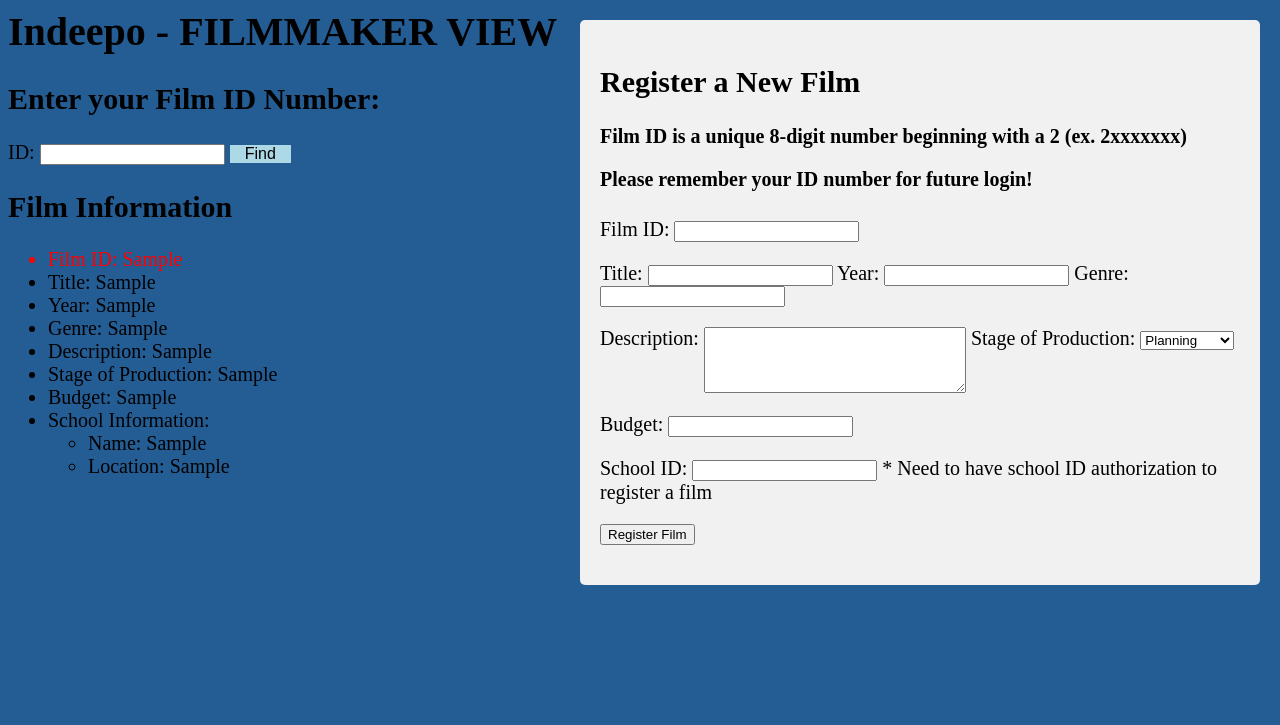
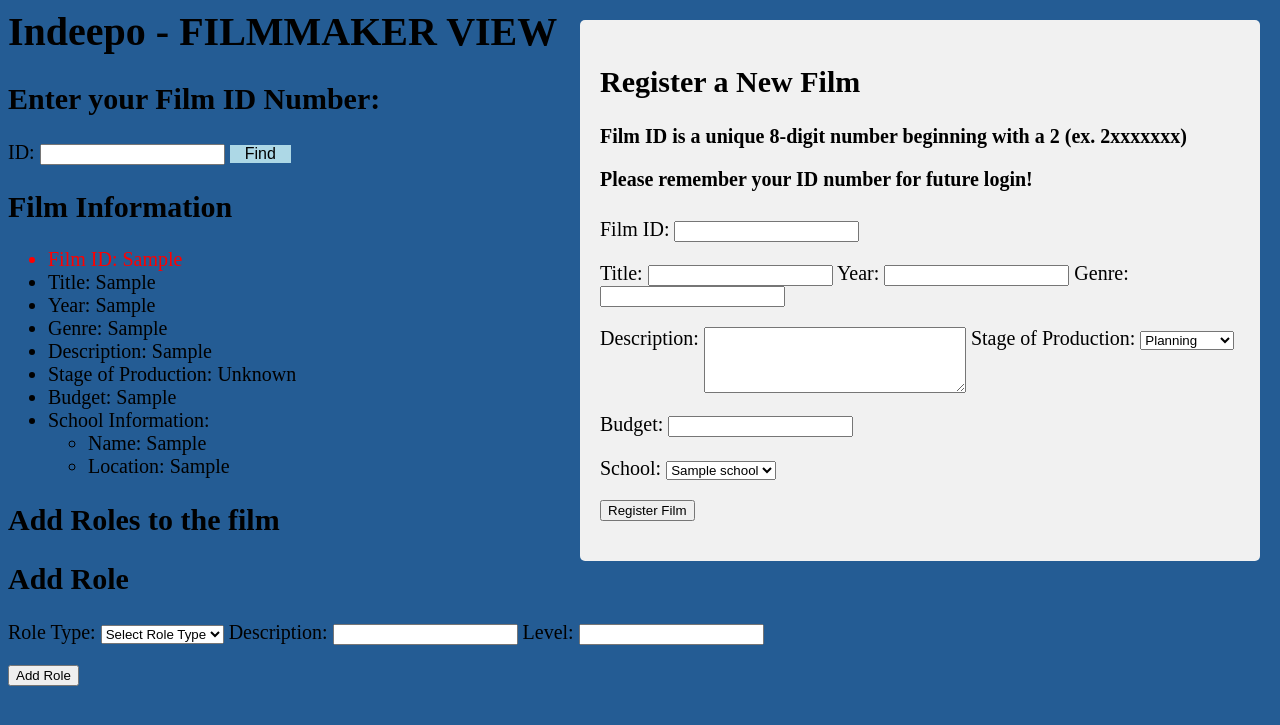
Before and after one commit to katiewimmer/indeepo, a Python web app: template templates/filmmaker.html in a window 1280 px wide. Shown: the top 725 px of the page. Run offline with Jinja, Linux system fonts and the light colour scheme; the template is opened without the code that fills it: most values are stand-ins (such as "Sample title", 1, 10 or a date in 2020).

Commit message:
filmmaker registration working, add role done

```diff
--- a/templates/filmmaker.html
+++ b/templates/filmmaker.html
@@ -24,7 +24,17 @@
         <li>Year: {{ film_info[2] }}</li>
         <li>Genre: {{ film_info[3] }}</li>
         <li>Description: {{ film_info[4] }}</li>
-        <li>Stage of Production: {{ film_info[5] }}</li>
+        <li>Stage of Production:
+            {% if film_info[5] == 0 %}
+            Planning
+            {% elif film_info[5] == 1 %}
+            Being Made
+            {% elif film_info[5] == 2 %}
+            Made
+            {% else %}
+            Unknown
+            {% endif %}
+        </li>
         <li>Budget: {{ film_info[6] }}</li>
 
         {% if school_info %}
@@ -59,13 +69,14 @@
             <input type="text" id="genre" name="genre" required>
             <p></p>
             <label for="description">Description:</label>
-            <textarea id="description" name="description" rows="4" cols="30" style="vertical-align: top;" required></textarea>
+            <textarea id="description" name="description" rows="4" cols="30" style="vertical-align: top;"
+                required></textarea>
 
             <label for="stageOfProduction">Stage of Production:</label>
             <select id="stageOfProduction" name="stageOfProduction" required>
-            <option value="Planning">Planning</option>
-            <option value="Being Made">Being Made</option>
-            <option value="Made">Made</option>
+                <option value="0">Planning</option>
+                <option value="1">Being Made</option>
+                <option value="2">Made</option>
             </select>
 
             <p></p>
@@ -74,8 +85,15 @@
 
             <!-- New fields for School ID -->
             <p></p>
-            <label for="schoolID">School ID:</label>
-            <input type="text" id="schoolID" name="schoolID" required> * Need to have school ID authorization to register a film
+            <label for="schoolSelect">School:</label>
+            <select id="schoolSelect" name="schoolSelect" required>
+                {% for school in all_schools %}
+                <option value="{{ school[0] }}">{{ school[1] }}</option>
+                {% endfor %}
+            </select>
+
+            <!-- Hidden field to store the school ID -->
+            <input type="hidden" id="schoolID" name="schoolID">
 
             <p></p>
             <input type="submit" value="Register Film">
@@ -85,7 +103,92 @@
             {% endif %}
         </form>
 
+        <!-- JavaScript to update the hidden 'schoolID' field -->
+        <script>
+            document.getElementById('schoolSelect').addEventListener('change', function () {
+                // Set the hidden field value to the selected school ID
+                document.getElementById('schoolID').value = this.value;
+            });
+        </script>
     </div>
+    </div>
+    {% if film_info %}
+    <h2>Add Roles to the film</h2>
+    <div class="role-addition-form">
+        <h2>Add Role</h2>
+        <form action="/add_role" method="POST">
+            <label for="roleType">Role Type:</label>
+                <select id="roleType" name="roleType" required>
+                    <option value="" disabled selected>Select Role Type</option>
+                    <option value="Director">Director</option>
+                    <option value="Actor">Actor</option>
+                    <option value="Producer">Producer</option>
+                    <option value="Crew Member">Crew Member</option>
+                </select>
+
+            <label for="description">Description:</label>
+            <input type="text" id="description" name="description" required>
+
+            <label for="level">Level:</label>
+            <input type="number" id="level" name="level" required>
+
+            <!-- Additional fields for Director -->
+            <div id="directorFields" class="role-fields" style="display: none;">
+                <label for="salary">Salary:</label>
+                <input type="number" step="0.01" id="salary" name="salary" required>
+            </div>
+
+            <!-- Additional fields for Actor -->
+            <div id="actorFields" class="role-fields" style="display: none;">
+                <label for="age">Age:</label>
+                <input type="number" id="age" name="age" required>
+
+                <label for="gender">Gender:</label>
+                <input type="text" id="gender" name="gender" required>
+
+                <label for="lineCount">Line Count:</label>
+                <input type="number" id="lineCount" name="lineCount" required>
+
+                <label for="pay">Pay:</label>
+                <input type="number" step="0.01" id="pay" name="pay" required>
+            </div>
+
+            <!-- Additional fields for Producer -->
+            <div id="producerFields" class="role-fields" style="display: none;">
+                <label for="producerType">Type:</label>
+                <input type="text" id="producerType" name="producerType" required>
+
+                <label for="inGuild">In Guild:</label>
+                <input type="number" id="inGuild" name="inGuild" required>
+
+                <label for="percentStake">Percent Stake:</label>
+                <input type="number" step="0.01" id="percentStake" name="percentStake" required>
+            </div>
+
+            <!-- Additional fields for Crew Member -->
+            <div id="crewMemberFields" class="role-fields" style="display: none;">
+                <label for="hourlyRate">Hourly Rate:</label>
+                <input type="number" step="0.01" id="hourlyRate" name="hourlyRate" required>
+            </div>
+            <p></p>
+            <input type="submit" value="Add Role">
+        </form>
+    </div>
+
+    <script>
+        document.getElementById('roleType').addEventListener('change', function () {
+            // Hide all role fields
+            document.querySelectorAll('.role-fields').forEach(function (field) {
+                field.style.display = 'none';
+            });
+
+            // Show the selected role's fields
+            var selectedRole = this.value.replace(/\s+/g, '_').toLowerCase();
+            console.log("Selected Role:", selectedRole);
+            document.getElementById(selectedRole + 'Fields').style.display = 'block';
+        });
+    </script>
+    {% endif %}
 </body>
 
 </html>
```
Also changed, not shown: server.py (+21 -4 lines). Lines whose indentation alone changed are shown as unchanged.
